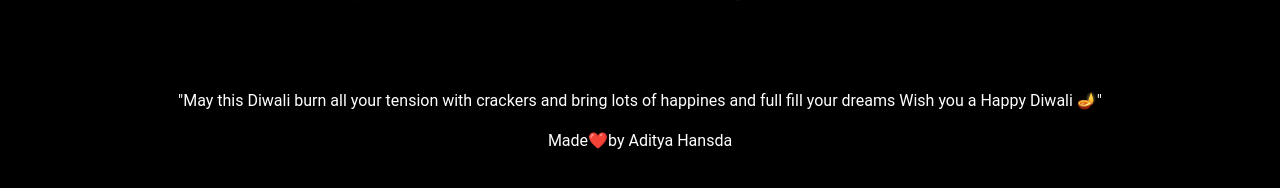
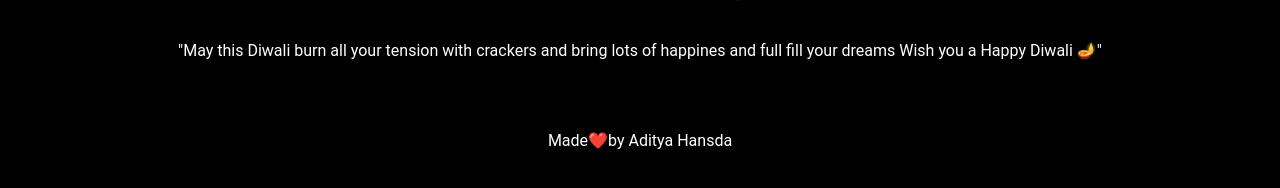
Before and after one commit to adityahansda/happydiwali, a plain HTML site: page index.html in a window 1280 px wide. Shown: the part 640-828 px from the top of the page. Drawn offline with Linux system fonts and the light colour scheme.

Commit message:
Update style.css

```diff
--- a/style.css
+++ b/style.css
@@ -32,7 +32,8 @@ h1 {
 }
 
 body {
-     overflow: hidden; /* Hide scrollbars */
+    overflow: hidden;
+    /* Hide scrollbars */
     padding: 2vw;
     display: flex;
     justify-content: center;
@@ -101,6 +102,7 @@ span a {
 }
 
 .Quotes {
+    text-align: center;
     position: absolute;
-    bottom: 50px;
+    bottom: 100px;
 }
```
